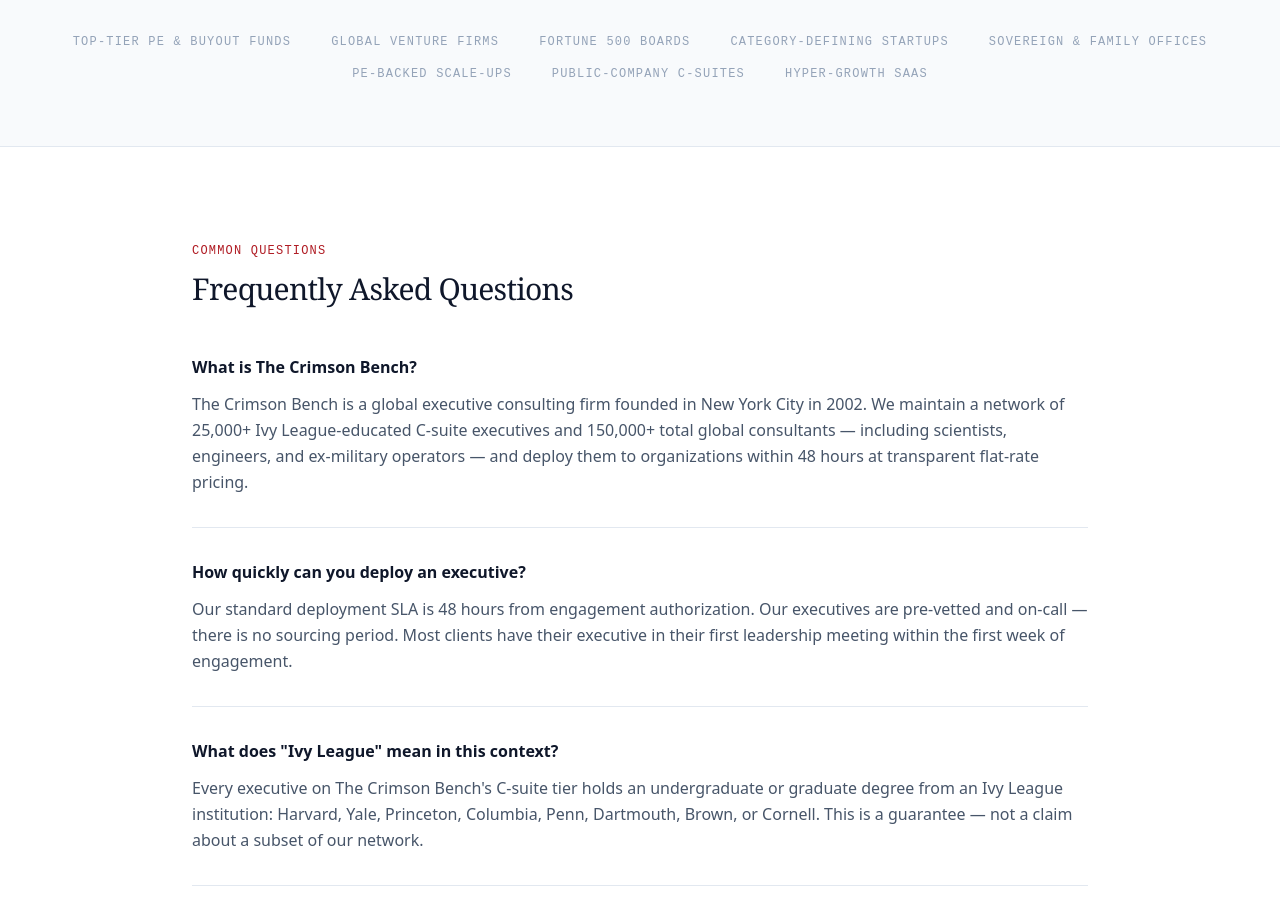
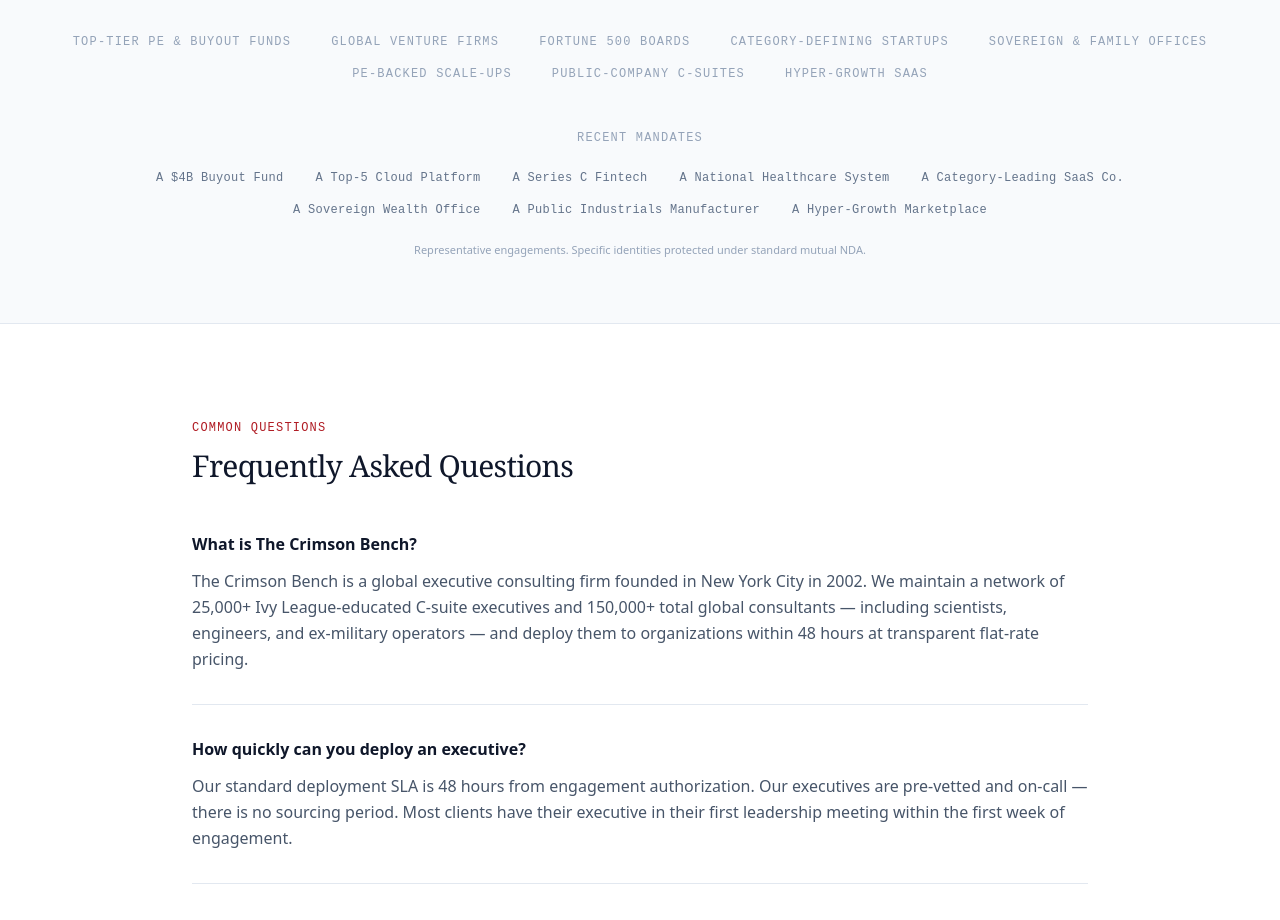
Before and after one commit to CRIMSON-BENCH/crimson-bench, a Next.js app: page / in a window 1280 px wide. Shown: the part 3620-4540 px from the top of the page. Built offline with nearby package versions, Linux system fonts and the light colour scheme.

Commit message:
Homepage: add anonymized 'Recent Mandates' row (insider-credible, NDA-safe) beneath category tombstones

```diff
--- a/src/app/page.tsx
+++ b/src/app/page.tsx
@@ -223,6 +223,16 @@
               <span key={co} className="font-mono text-xs tracking-widest text-slate-400 uppercase">{co}</span>
             ))}
           </div>
+
+          <p className="font-mono text-xs tracking-widest uppercase text-slate-400 text-center mt-12 mb-6">
+            Recent Mandates
+          </p>
+          <div className="flex flex-wrap justify-center gap-x-8 gap-y-4">
+            {['A $4B Buyout Fund', 'A Top-5 Cloud Platform', 'A Series C Fintech', 'A National Healthcare System', 'A Category-Leading SaaS Co.', 'A Sovereign Wealth Office', 'A Public Industrials Manufacturer', 'A Hyper-Growth Marketplace'].map(co => (
+              <span key={co} className="font-mono text-xs tracking-wide text-slate-500 dark:text-slate-400">{co}</span>
+            ))}
+          </div>
+          <p className="text-center text-[11px] text-slate-400 mt-6">Representative engagements. Specific identities protected under standard mutual NDA.</p>
         </div>
       </section>
 
```
